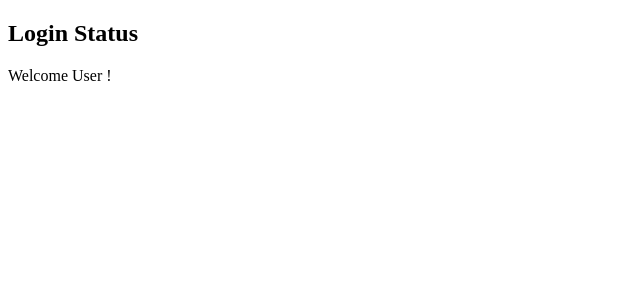
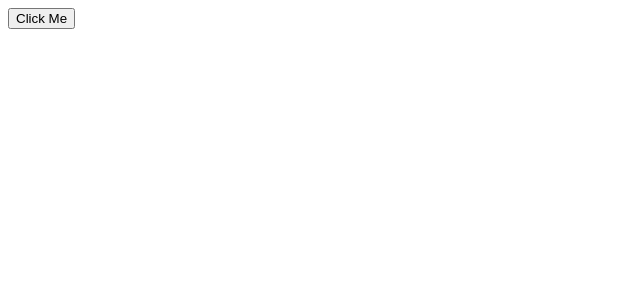
Before and after one commit to NagarjunH/ReactJS, a React (Vite) app in the folder react-app-new/: page / in a window 1280 px wide. Shown: the top 300 px of the page, without its empty margins (0-640 px from the left). Built offline with nearby package versions, Linux system fonts and the light colour scheme.

Commit message:
Event Handling concept

```diff
--- a/react-app-new/src/App.jsx
+++ b/react-app-new/src/App.jsx
@@ -7,6 +7,7 @@ import { Props } from "./Components/Props/Props";
 // import User from "./Components/Props/PropTypes";
 import Sard from "./Components/Props/ChildrenProp";
 import ConditionalRender from "./Components/Conditional Rendering/ConditionalRender";
+import Handle from "./Components/Event Handling/Handle";
 function App() {
   return (
     <>
@@ -32,7 +33,8 @@ function App() {
       </Sard> */}
 
       {/* Conditional Rendering */}
-      <ConditionalRender isLoggedIn={true}/>
+      {/* <ConditionalRender isLoggedIn={true}/> */}
+      <Handle />
     </>
   )
 }
--- /dev/null
+++ b/react-app-new/src/Components/Event Handling/Handle.jsx
@@ -0,0 +1,17 @@
+// ? Simple Event Handle
+
+function Handle() {
+    function handleClick() {
+        alert("Button clicked !")
+    }
+
+    return (
+        <>
+            <button onClick={handleClick}>Click Me</button>
+        </>
+    )
+}
+export default Handle;
+
+
+// ? Passing parameters to Event Handlers
```
